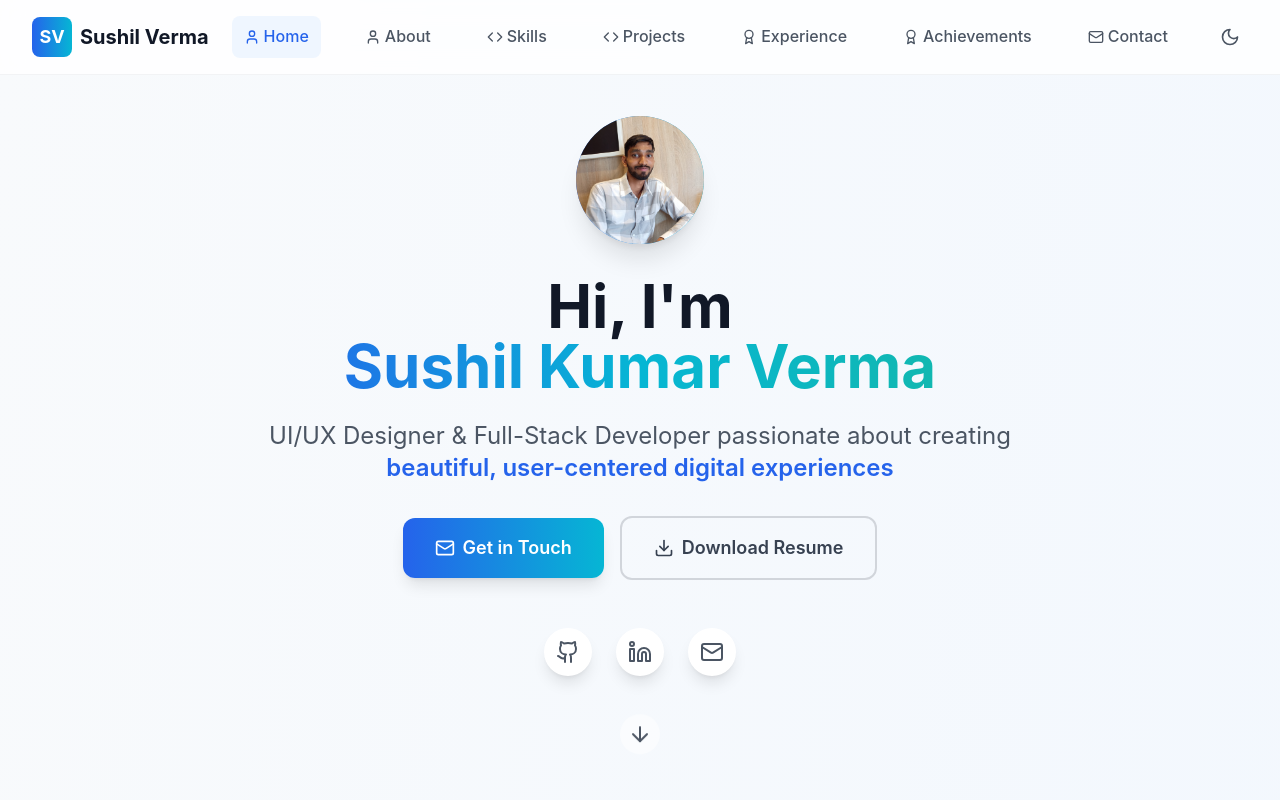
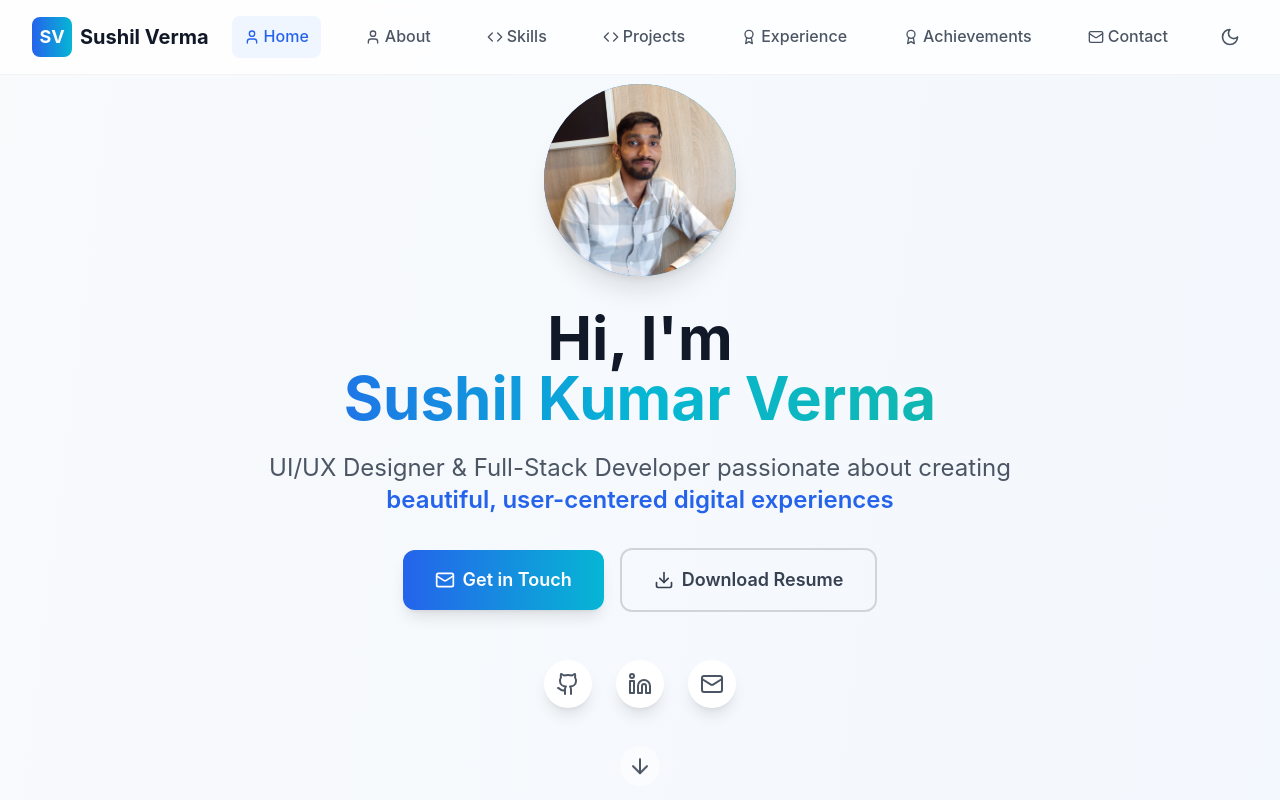
Before and after one commit to sushilverma1125/Sushil-sPortfolio, a React (Vite) app: page / in a window 1280 px wide. Shown: the top 800 px of the page. Built offline with nearby package versions, Linux system fonts and the light colour scheme.

Commit message:
Update Hero.tsx

```diff
--- a/src/components/Hero.tsx
+++ b/src/components/Hero.tsx
@@ -25,7 +25,7 @@ const Hero = () => {
       <div className="max-w-4xl mx-auto text-center">
         <div className="animate-fade-in-up">
           <div className="mb-8">
-            <div className="w-32 h-32 mx-auto mb-6 rounded-full bg-gradient-to-r from-blue-600 to-cyan-500 flex items-center justify-center shadow-xl overflow-hidden">
+            <div className="w-48 h-48 mx-auto mb-6 rounded-full bg-gradient-to-r from-blue-600 to-cyan-500 flex items-center justify-center shadow-xl overflow-hidden">
               <img
                 src={photo} // Use the imported photo here
                 alt="Your Photo"
```
